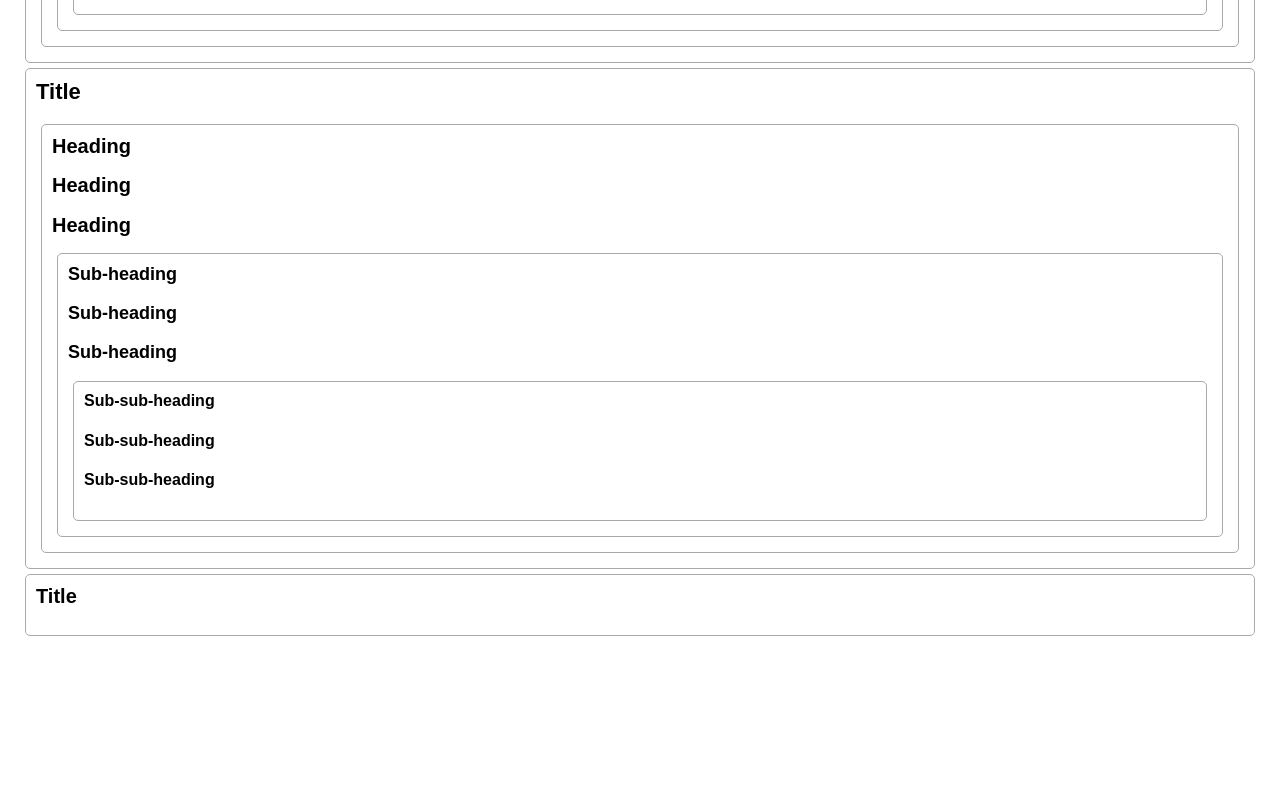
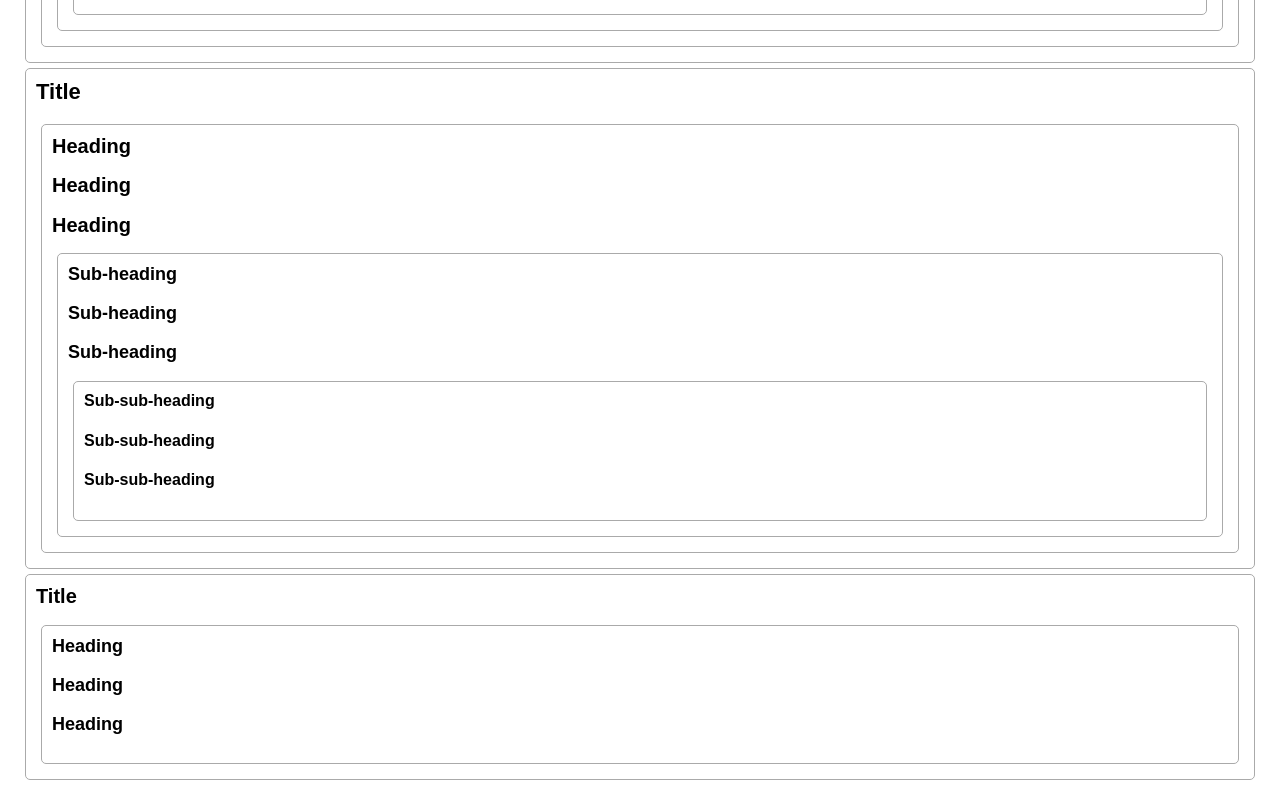
Before and after one commit to zelitosaide/react-js-course, a React (Create React App) app: page / in a window 1280 px wide. Shown: the part 728-1528 px from the top of the page. Before the commit the page ends 1384 px from the top, so only its background shows below. Built offline with nearby package versions, Linux system fonts and the light colour scheme.

Commit message:
Passing Data Deeply with Context

```diff
--- a/src/learn/learn-react/managing-state/passing-data-deeply-with-context/index.js
+++ b/src/learn/learn-react/managing-state/passing-data-deeply-with-context/index.js
@@ -17,6 +17,11 @@ function Page() {
   return (
     <Section>
       <Heading>Title</Heading>
+      <Section>
+        <Heading>Heading</Heading>
+        <Heading>Heading</Heading>
+        <Heading>Heading</Heading>
+      </Section>
     </Section>
   );
 }
```
